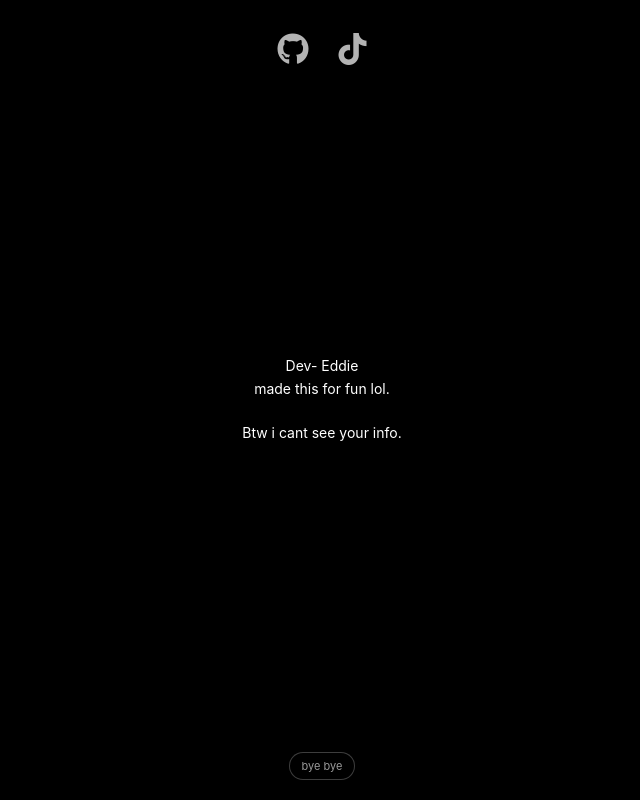
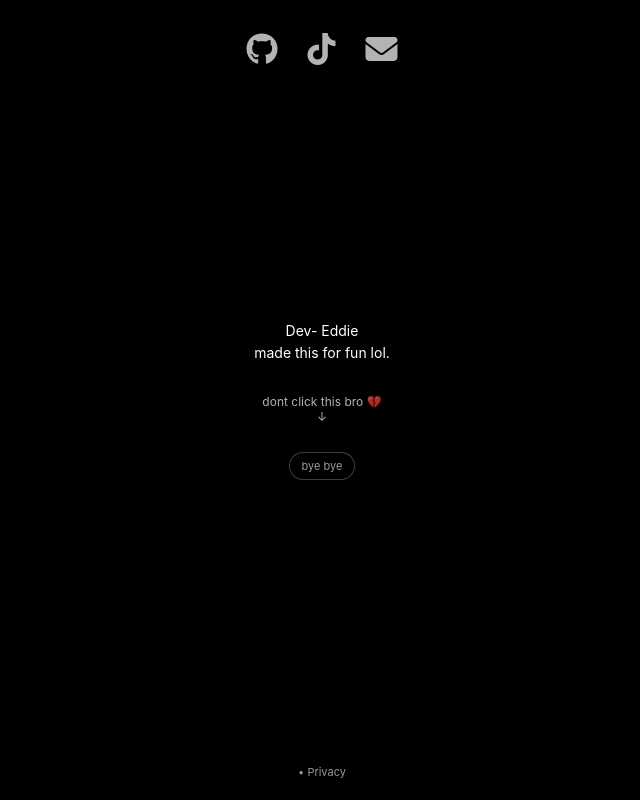
Before and after one commit to edwardnicolasnikolov-cloud/ipapp, a plain HTML site: page index.html in a window 1280 px wide. Both pictures are taken after a click on the element "credits". Shown: the whole page, without its empty margins (318-958 px from the left). Drawn offline with Linux system fonts and the light colour scheme.

Commit message:
Update layout and functionality for overlays
Refactor bye bye button and add privacy overlay functionality.

```diff
--- a/index.html
+++ b/index.html
@@ -38,8 +38,6 @@ html, body {
 
 /* bye bye button */
 #byeByeBtn {
-  position: fixed;
-  bottom: 20px;
   font-size: 11px;
   opacity: 0.6;
   border: 1px solid rgba(255,255,255,0.4);
@@ -48,15 +46,75 @@ html, body {
   background: rgba(0,0,0,0.6);
   backdrop-filter: blur(6px);
   cursor: pointer;
-  z-index: 31;
+  margin-top: 20px;
+  display: inline-block;
 }
 #byeByeBtn:hover {
   opacity: 1;
 }
 
+#byeByeContainer {
+  margin-top: 30px;
+  display: flex;
+  flex-direction: column;
+  align-items: center;
+  gap: 8px;
+}
+
+#byeByeWarning {
+  font-size: 12px;
+  opacity: 0.7;
+}
+
+#privacyLink {
+  position: absolute;
+  bottom: 20px;
+  font-size: 11px;
+  opacity: 0.6;
+  cursor: pointer;
+  transition: opacity 2s ease;
+  background: none;
+  border: none;
+  color: white;
+  font-family: inherit;
+}
+
+#privacyLink:hover {
+  opacity: 1;
+}
+
+#privacyOverlay {
+  display: none;
+  position: fixed;
+  inset: 0;
+  background: rgba(0,0,0,0.95);
+  color: white;
+  z-index: 40;
+  justify-content: center;
+  align-items: center;
+  text-align: center;
+  padding: 40px;
+  box-sizing: border-box;
+}
+
+#privacyOverlay.show {
+  display: flex;
+}
+
+#privacyContent {
+  max-width: 600px;
+  font-size: 14px;
+  line-height: 1.8;
+  opacity: 0;
+  transition: opacity 0.5s ease;
+}
+
+#privacyOverlay.show #privacyContent {
+  opacity: 1;
+}
+
 /* credits overlay */
 #creditsOverlay {
-  display: none;
   position: fixed;
   inset: 0;
   background: black;
@@ -66,10 +124,20 @@ html, body {
   align-items: center;
   text-align: center;
   flex-direction: column;
+  display: flex;
+  opacity: 0;
+  visibility: hidden;
+  pointer-events: none;
+  /* fade-out speed */
+  transition: opacity 2s ease, visibility 0s linear 2s;
 }
 
 #creditsOverlay.show {
-  display: flex;
+  opacity: 1;
+  visibility: visible;
+  pointer-events: auto;
+  /* fade-in speed */
+  transition: opacity 0.9s ease;
 }
 
 #socialLinks {
@@ -78,23 +146,24 @@ html, body {
   display: flex;
   gap: 30px;
   opacity: 0;
-  transition: opacity 0.8s ease;
+  transition: opacity 2s ease;
 }
 
 #creditsOverlay.show #socialLinks {
   opacity: 1;
+  transition: opacity 0.9s ease;
 }
 
 #socialLinks a {
   color: white;
   font-size: 32px;
   text-decoration: none;
-  transition: transform 0.3s ease, opacity 0.3s ease;
+  transition: transform 0.2s ease, opacity 0.2s ease;
   opacity: 0.7;
 }
 
 #socialLinks a:hover {
-  transform: scale(1.2);
+  transform: scale(1.3);
   opacity: 1;
 }
 
@@ -102,11 +171,31 @@ html, body {
   font-size:  14px;
   line-height: 1.6;
   opacity: 0;
-  transition: opacity 0.8s ease;
+  transition: opacity 2s ease;
 }
 
 #creditsOverlay.show #creditsText {
   opacity: 1;
+  transition: opacity 0.9s ease;
+}
+
+#byeByeContainer {
+  opacity: 0;
+  transition: opacity 2s ease;
+}
+
+#creditsOverlay.show #byeByeContainer {
+  opacity: 1;
+  transition: opacity 0.9s ease;
+}
+
+#privacyLink {
+  opacity: 0;
+}
+
+#creditsOverlay.show #privacyLink {
+  opacity: 0.6;
+  transition: opacity 0.9s ease;
 }
 
 #gate {
@@ -172,13 +261,29 @@ html, body {
     <a href="https://tiktok.com/@eddieprivate10" target="_blank" onclick="event.stopPropagation()">
       <i class="fab fa-tiktok"></i>
     </a>
+    <a href="mailto:trustbro.help@gmail.com" onclick="event.stopPropagation()">
+      <i class="fas fa-envelope"></i>
+    </a>
   </div>
   <div id="creditsText">
     Dev- Eddie<br>
-    made this for fun lol.<br><br>
-    Btw i cant see your info.
+    made this for fun lol.
   </div>
-  <div id="byeByeBtn" onclick="event.stopPropagation(); destroyPage()">bye bye</div>
+  <div id="byeByeContainer">
+    <div id="byeByeWarning">dont click this bro 💔<br>↓</div>
+    <div id="byeByeBtn" onclick="event.stopPropagation(); destroyPage()">bye bye</div>
+  </div>
+  <button id="privacyLink" type="button" onclick="event.stopPropagation(); showPrivacy();">• Privacy</button>
+</div>
+
+<div id="privacyOverlay" onclick="hidePrivacy()">
+  <div id="privacyContent" onclick="event.stopPropagation()">
+    <h2 style="margin-bottom: 20px;">Privacy Notice</h2>
+    <p>All information displayed on this site is shown only to you in your browser. I cannot collect, store, or access any of your data. Everything is processed locally on your device.</p>
+    <p>This is purely an educational demonstration of browser fingerprinting and device information APIs.</p>
+    <p><strong>Important:</strong> If your personal information gets leaked or you have any security concerns, contact me immediately at <a href="mailto:trustbro.help@gmail.com" style="color: white; text-decoration: underline;" onclick="event.stopPropagation()">trustbro.help@gmail.com</a> and I will help you.</p>
+    <p style="margin-top: 30px; font-size: 12px; opacity: 0.6;">Click anywhere to close</p>
+  </div>
 </div>
 
 <div id="gate">
@@ -192,18 +297,28 @@ html, body {
 
 <script>
 function showCredits() {
-  const o = document.getElementById("creditsOverlay");
-  o.classList.add("show");
+  document.getElementById("creditsOverlay").classList.add("show");
+}
+
+function hideCredits() {
+  document.getElementById("creditsOverlay").classList.remove("show");
+}
+
+function showPrivacy() {
+  const privacyOverlay = document.getElementById("privacyOverlay");
+  privacyOverlay.classList.add("show");
+
   setTimeout(() => {
-    document.getElementById("creditsText").style.opacity = "1";
+    document.getElementById("privacyContent").style.opacity = "1";
   }, 50);
 }
 
-function hideCredits() {
-  const o = document.getElementById("creditsOverlay");
-  document.getElementById("creditsText").style.opacity = "0";
+function hidePrivacy() {
+  const privacyOverlay = document.getElementById("privacyOverlay");
+  document.getElementById("privacyContent").style.opacity = "0";
+
   setTimeout(() => {
-    o.classList.remove("show");
+    privacyOverlay.classList.remove("show");
   }, 500);
 }
 
```
